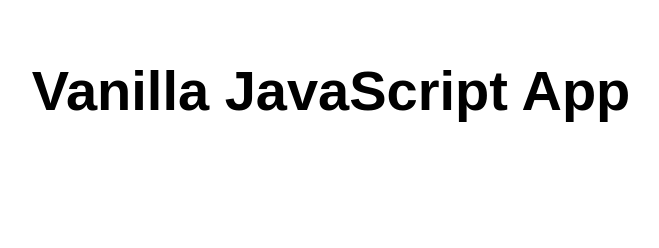
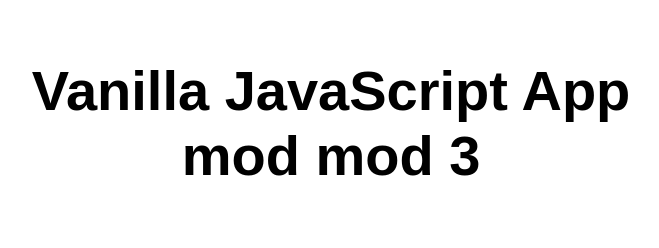
Before and after one commit to pmeran/azure-static-1, a website: page src/index.html in a window 1280 px wide. Shown: the whole page, without its empty margins (309-968 px from the left). Drawn offline with Linux system fonts and the light colour scheme.

Commit message:
Update index.html

```diff
--- a/src/index.html
+++ b/src/index.html
@@ -10,7 +10,7 @@
 
 <body>
   <main>
-    <h1>Vanilla JavaScript App</h1>
+    <h1>Vanilla JavaScript App mod mod 3</h1>
   </main>
 </body>
 
```
